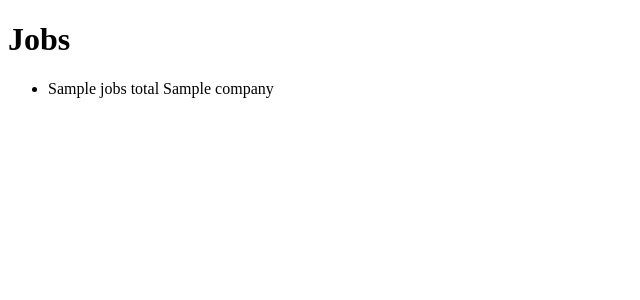
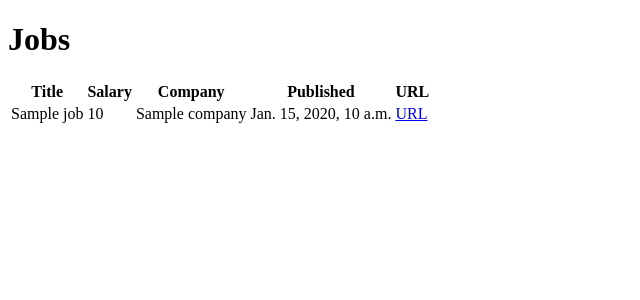
Before and after one commit to karlji/Jobs_aggregator, a Django app: template jobs_aggregator/jobs_dashboard/templates/jobs_dashboard/index.html in a window 1280 px wide. Shown: the top 300 px of the page, without its empty margins (0-640 px from the left). Run offline with Django 4.2, Linux system fonts and the light colour scheme; the template is opened without the code that fills it: most values are stand-ins (such as "Sample title", 1, 10 or a date in 2020).

Commit message:
Scraping Script connected to model

```diff
--- a/jobs_aggregator/jobs_dashboard/templates/jobs_dashboard/index.html
+++ b/jobs_aggregator/jobs_dashboard/templates/jobs_dashboard/index.html
@@ -5,11 +5,24 @@
 
     <h1>Jobs</h1>
 
-    <ul>
-        {% for x in jobs_total %}
-        <li>{{ x.title }} {{ x.company }}</li>
+    <table>
+        <tr>
+            <th>Title</th>
+            <th>Salary</th>
+            <th>Company</th>
+            <th>Published</th>
+            <th>URL</th>
+        </tr>
+        {% for job in jobs_total %}
+        <tr>
+            <td>{{ job.title }}</td>
+            <td>{{ job.salary }}</td>
+            <td>{{ job.company }}</td>
+            <td>{{ job.published_date }}</td>
+            <td><a href="{{ job.link }}">URL</a></td>
+        </tr>
         {% endfor %}
-    </ul>
+    </table>
 
 </body>
 
```
Also changed, not shown: jobs_aggregator/jobs_dashboard/config.py (added, +8 -0 lines), jobs_aggregator/jobs_scraper.py (+2 -5 lines), jobs_aggregator/db.sqlite3.
